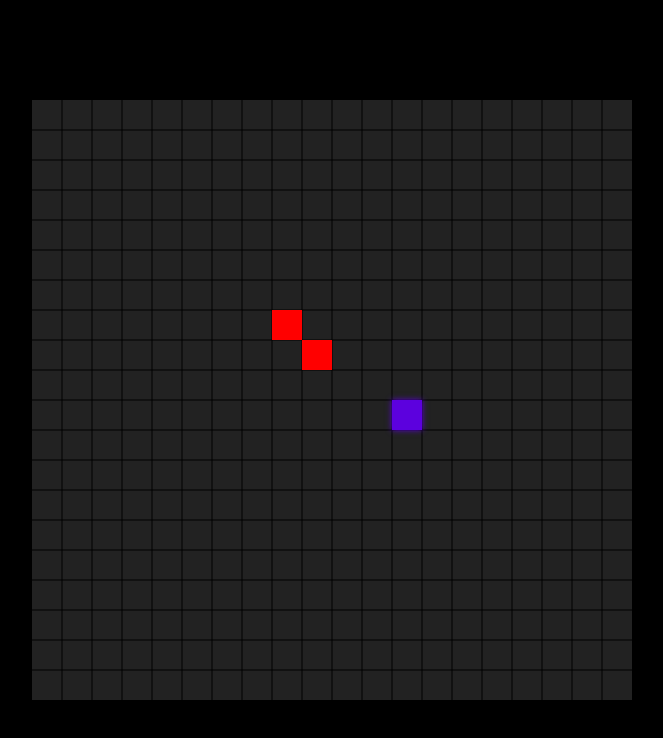
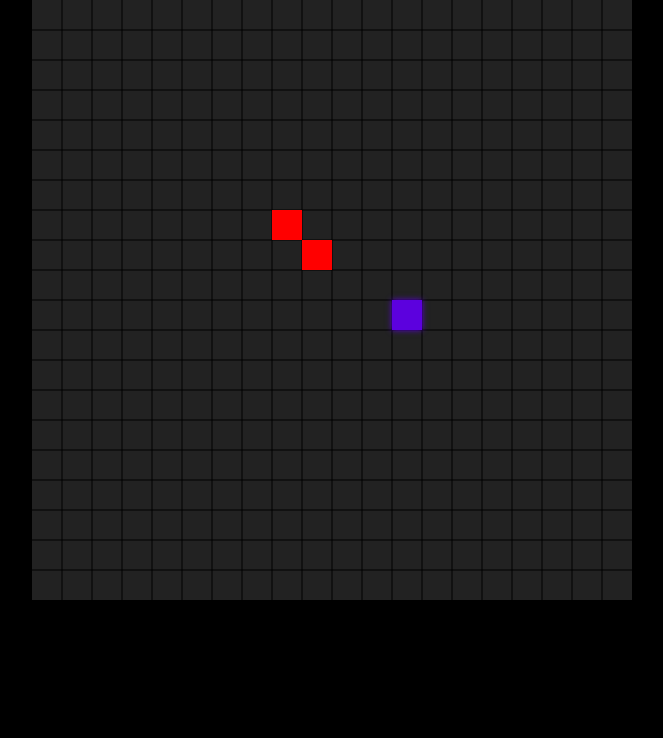
Before and after one commit to HelloGarmadon/sneak-game, a plain HTML site: page index.html in a window 1280 px wide. Shown: the whole page, without its empty margins (308-971 px from the left). Drawn offline with Linux system fonts and the light colour scheme.

Commit message:
ajustadno tela

```diff
--- a/assets/style.css
+++ b/assets/style.css
@@ -4,8 +4,8 @@
   box-sizing: border-box;
 }
 body {
-  width: 100vw;
-  height: 100vh;
+  min-width: 100vw;
+  min-width: 100vh;
   background-color: #000;
   display: flex;
   justify-content: center;
```
